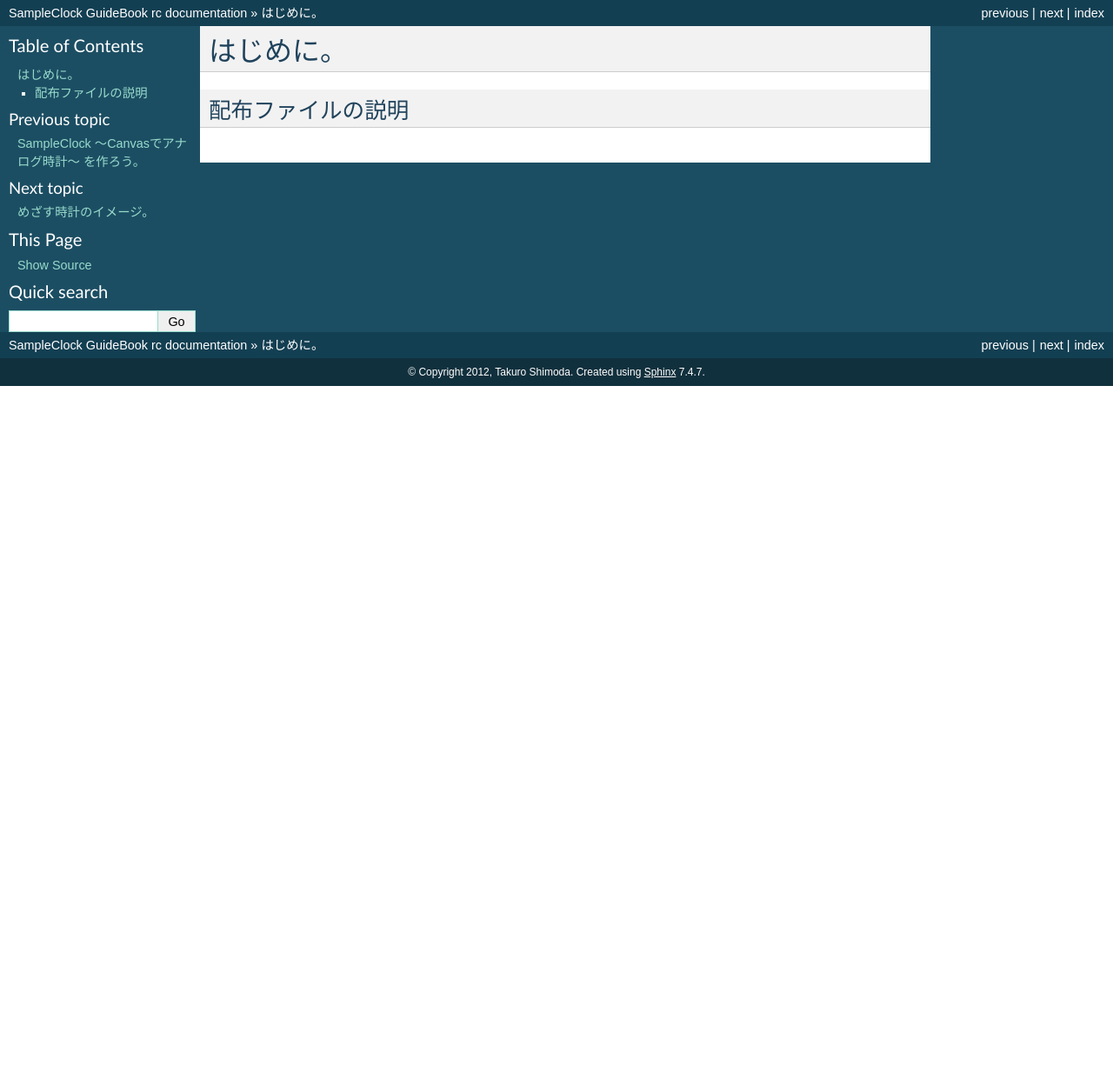
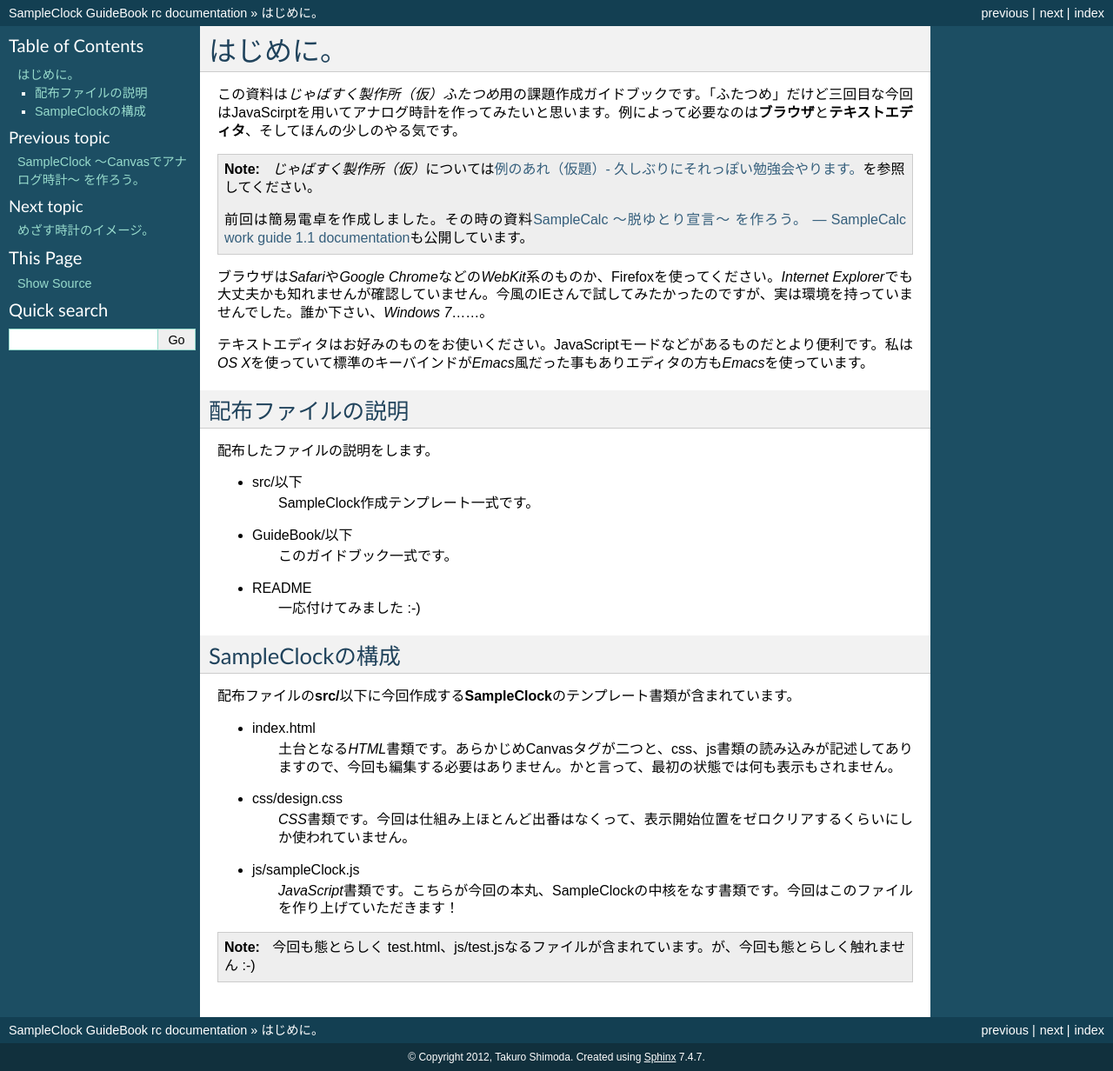
Before and after one commit to tactactad/SampleClock, a Sphinx documentation site: the page built from docs/source/first.rst, in a window 1280 px wide. Shown: the whole page at 87% size. Built offline with Sphinx 7.4.7, drawn with Linux system fonts in a browser that asks for light colours; before the commit the page ends 900 px from its top, so only the background shows below that.

Commit message:
write first.rst

```diff
--- a/docs/source/first.rst
+++ b/docs/source/first.rst
@@ -2,5 +2,46 @@
 はじめに。
 ==============================
 
+この資料は *じゃばすく製作所（仮）ふたつめ* 用の課題作成ガイドブックです。「ふたつめ」だけど三回目な今回はJavaScirptを用いてアナログ時計を作ってみたいと思います。例によって必要なのは **ブラウザ** と **テキストエディタ** 、そしてほんの少しのやる気です。
+
+.. note::
+
+ *じゃばすく製作所（仮）* については `例のあれ（仮題）- 久しぶりにそれっぽい勉強会やります。 <http://reiare.net/blog/2011/10/05/javascript-workshop/>`_ を参照してください。
+
+ 前回は簡易電卓を作成しました。その時の資料 `SampleCalc 〜脱ゆとり宣言〜 を作ろう。 — SampleCalc work guide 1.1 documentation <http://reiare.net/site_media/file/20111217/WorkGuide/>`_ も公開しています。
+
+ブラウザは *Safari* や *Google Chrome* などの *WebKit* 系のものか、Firefoxを使ってください。 *Internet Explorer* でも大丈夫かも知れませんが確認していません。今風のIEさんで試してみたかったのですが、実は環境を持っていませんでした。誰か下さい、 *Windows 7* ……。
+
+テキストエディタはお好みのものをお使いください。JavaScriptモードなどがあるものだとより便利です。私は *OS X* を使っていて標準のキーバインドが *Emacs* 風だった事もありエディタの方も *Emacs* を使っています。
+
 配布ファイルの説明
 ==============================
+
+配布したファイルの説明をします。
+
+* src/以下
+    SampleClock作成テンプレート一式です。
+
+* GuideBook/以下
+    このガイドブック一式です。
+
+* README
+    一応付けてみました :-)
+
+SampleClockの構成
+==============================
+
+配布ファイルの **src/** 以下に今回作成する **SampleClock** のテンプレート書類が含まれています。
+
+* index.html
+    土台となる *HTML* 書類です。あらかじめCanvasタグが二つと、css、js書類の読み込みが記述してありますので、今回も編集する必要はありません。かと言って、最初の状態では何も表示もされません。
+
+* css/design.css
+    *CSS* 書類です。今回は仕組み上ほとんど出番はなくって、表示開始位置をゼロクリアするくらいにしか使われていません。
+
+* js/sampleClock.js
+    *JavaScript* 書類です。こちらが今回の本丸、SampleClockの中核をなす書類です。今回はこのファイルを作り上げていただきます！
+
+.. note::
+
+ 今回も態とらしく test.html、js/test.jsなるファイルが含まれています。が、今回も態とらしく触れません :-)
```
